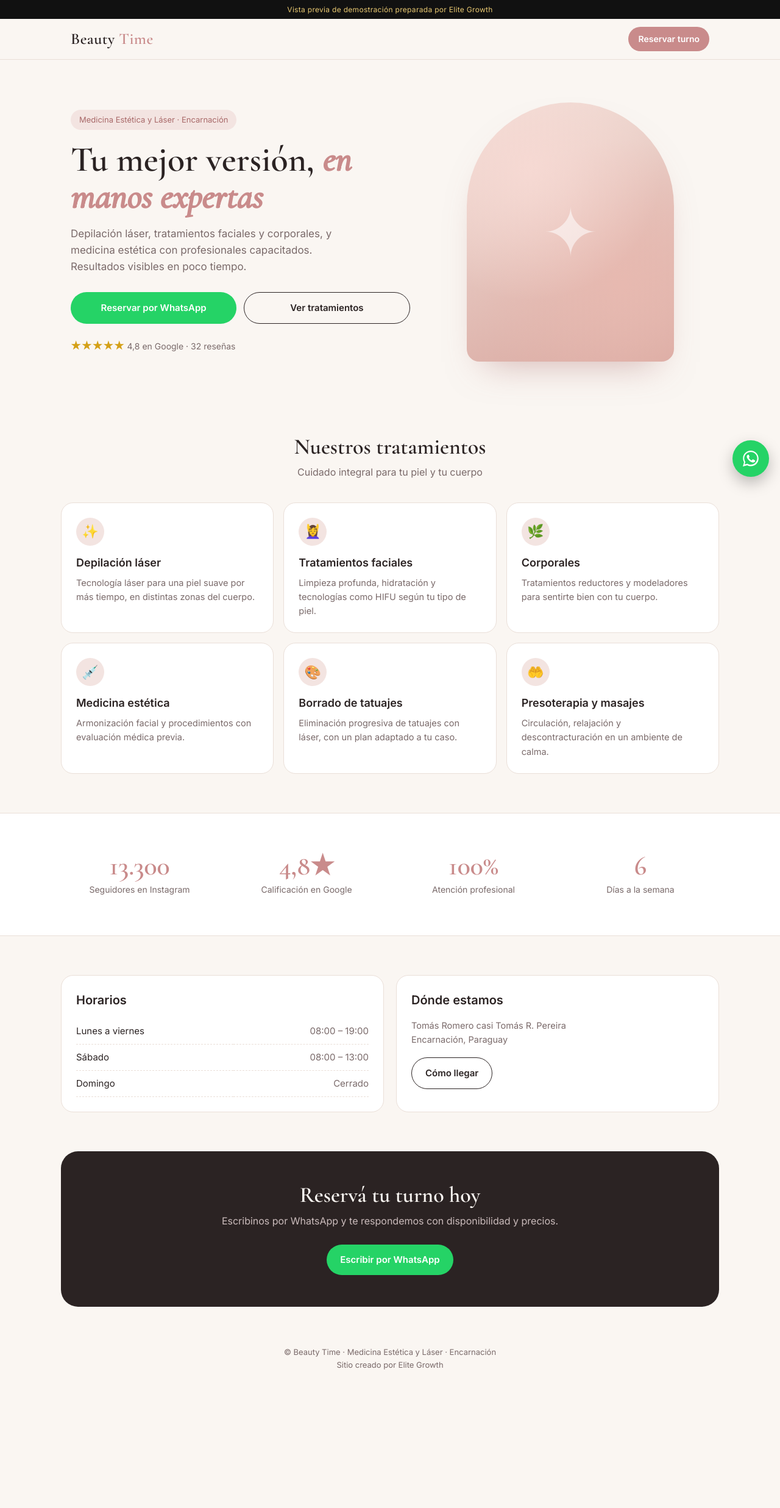
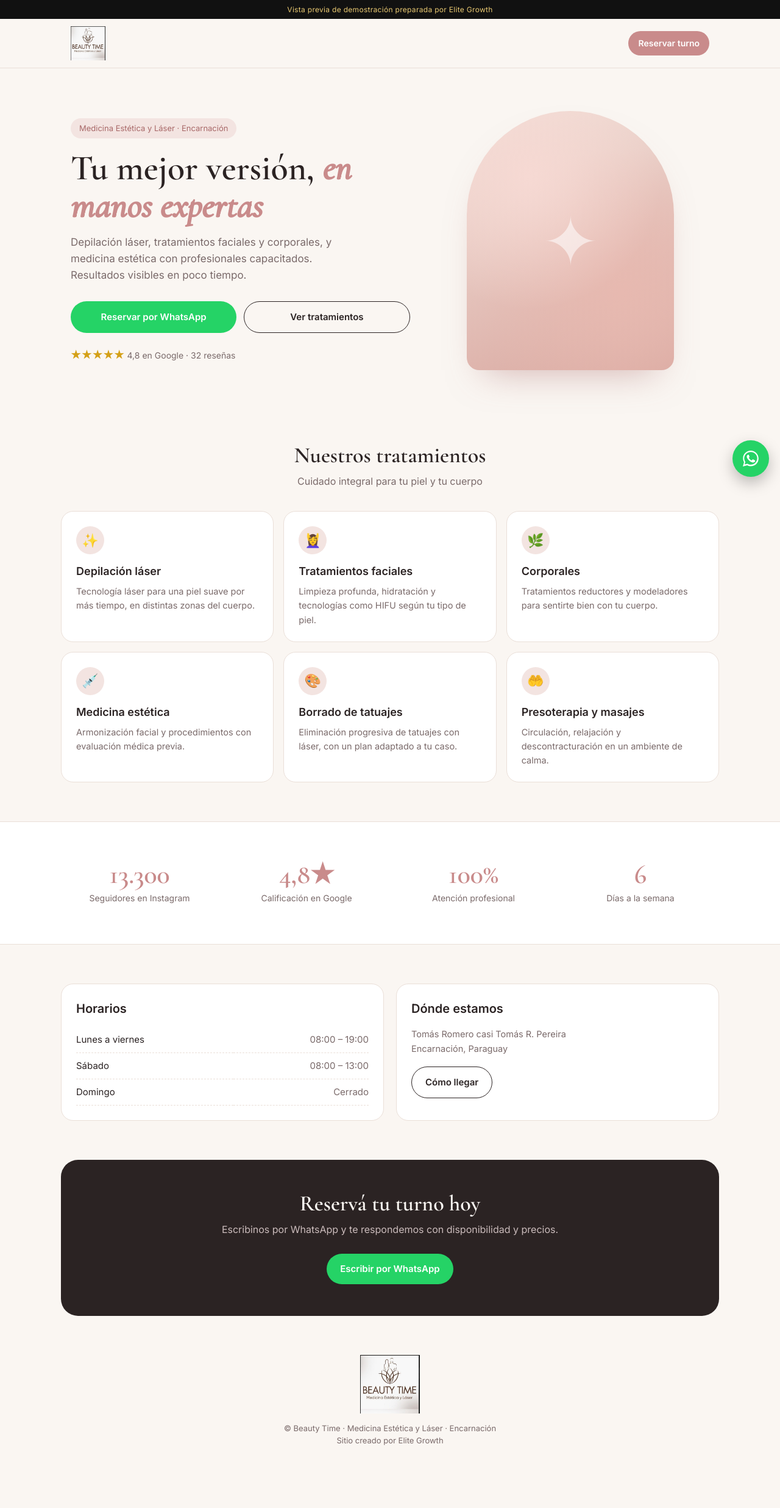
Before and after one commit to aycservicesch-rgb/sawaor, a plain HTML site: page beauty-time/index.html in a window 1280 px wide. Shown: the whole page at 61% size. Before the commit the page ends 2349 px from the top, so only its background shows below. Drawn offline with nearby package versions, Linux system fonts and the light colour scheme.

Commit message:
Add Beauty Time logo to demo landing page
Header and footer now use the client logo (beauty-time/img/logo.png)
instead of the text wordmark. WhatsApp links already point to
+595 995 350015.

Claude-Session: https://claude.ai/code/session_01RDo7isy2JuyumzoJCqBVaK

```diff
--- a/beauty-time/index.html
+++ b/beauty-time/index.html
@@ -32,8 +32,9 @@
   .demo-bar{background:#111;color:#e8c872;font-size:12px;text-align:center;padding:6px 16px;letter-spacing:.3px}
   header{position:sticky;top:0;z-index:10;background:rgba(250,246,242,.92);backdrop-filter:blur(8px);-webkit-backdrop-filter:blur(8px);border-bottom:1px solid var(--line)}
   .nav{max-width:1080px;margin:auto;display:flex;align-items:center;justify-content:space-between;gap:12px;padding:12px 16px}
-  .logo{font-family:'Cormorant Garamond',serif;font-size:26px;font-weight:600;letter-spacing:.5px;white-space:nowrap}
-  .logo span{color:var(--rose)}
+  .logo{display:inline-flex;align-items:center;white-space:nowrap}
+  .logo img{height:56px;width:auto;display:block}
+  .footer-logo{display:block;margin:0 auto 14px;height:96px;width:auto}
   .btn{display:inline-flex;align-items:center;justify-content:center;gap:8px;background:var(--rose);color:#fff;padding:13px 22px;border-radius:40px;font-weight:600;font-size:15px;transition:background .2s,transform .2s;border:0;cursor:pointer;text-align:center}
   .btn:hover{background:var(--rose-d)}
   .btn:active{transform:scale(.98)}
@@ -111,7 +112,7 @@
     .nav a.btn{display:inline-flex}
   }
   @media (max-width:360px){
-    .logo{font-size:22px}
+    .logo img{height:46px}
     .nav .btn.sm{padding:8px 12px;font-size:13px}
   }
 </style>
@@ -122,7 +123,7 @@
 
 <header>
   <div class="nav">
-    <a class="logo" href="#inicio">Beauty <span>Time</span></a>
+    <a class="logo" href="#inicio"><img src="img/logo.png" alt="Beauty Time · Medicina Estética y Láser" width="742" height="724"></a>
     <a class="btn sm" href="https://wa.me/595995350015?text=Hola%20Beauty%20Time%2C%20quiero%20reservar%20un%20turno">Reservar turno</a>
   </div>
 </header>
@@ -193,7 +194,10 @@
 
 </main>
 
-<footer>© Beauty Time · Medicina Estética y Láser · Encarnación<br>Sitio creado por Elite Growth</footer>
+<footer>
+  <img class="footer-logo" src="img/logo.png" alt="Beauty Time">
+  © Beauty Time · Medicina Estética y Láser · Encarnación<br>Sitio creado por Elite Growth
+</footer>
 
 <a class="wa-float" href="https://wa.me/595995350015?text=Hola%20Beauty%20Time%2C%20quiero%20reservar%20un%20turno" aria-label="Escribir por WhatsApp">
   <svg viewBox="0 0 32 32" aria-hidden="true"><path d="M16 3C9 3 3.3 8.6 3.3 15.6c0 2.2.6 4.4 1.7 6.3L3 29l7.3-1.9c1.8 1 3.8 1.5 5.8 1.5 7 0 12.7-5.6 12.7-12.6C28.7 8.6 23 3 16 3zm0 23.1c-1.9 0-3.7-.5-5.3-1.5l-.4-.2-4.3 1.1 1.2-4.2-.3-.4c-1.1-1.7-1.6-3.6-1.6-5.5C5.3 9.9 10.1 5.2 16 5.2s10.6 4.7 10.6 10.4S21.9 26.1 16 26.1zm5.8-7.8c-.3-.2-1.9-.9-2.2-1s-.5-.2-.7.2-.8 1-1 1.2-.4.2-.7.1c-.3-.2-1.3-.5-2.5-1.6-.9-.8-1.6-1.8-1.7-2.1s0-.5.1-.6l.5-.6c.2-.2.2-.4.3-.6s0-.4 0-.6l-1-2.4c-.3-.6-.5-.5-.7-.5h-.6c-.2 0-.6.1-.9.4s-1.2 1.1-1.2 2.8 1.2 3.2 1.4 3.5c.2.2 2.4 3.6 5.8 5 .8.4 1.4.6 1.9.7.8.3 1.6.2 2.2.1.7-.1 1.9-.8 2.2-1.5s.3-1.4.2-1.5c-.1-.2-.3-.3-.6-.4z"/></svg>
```
Also changed, not shown: beauty-time/img/logo.png (added).
